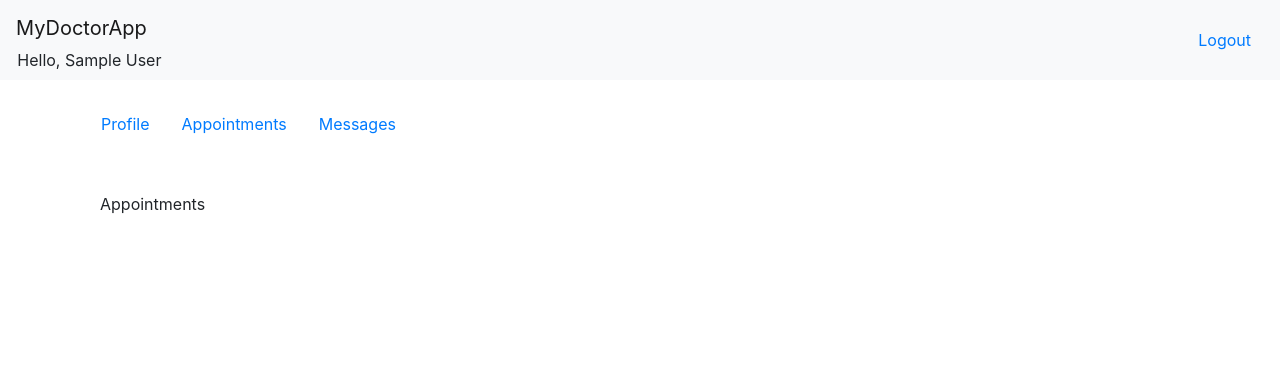
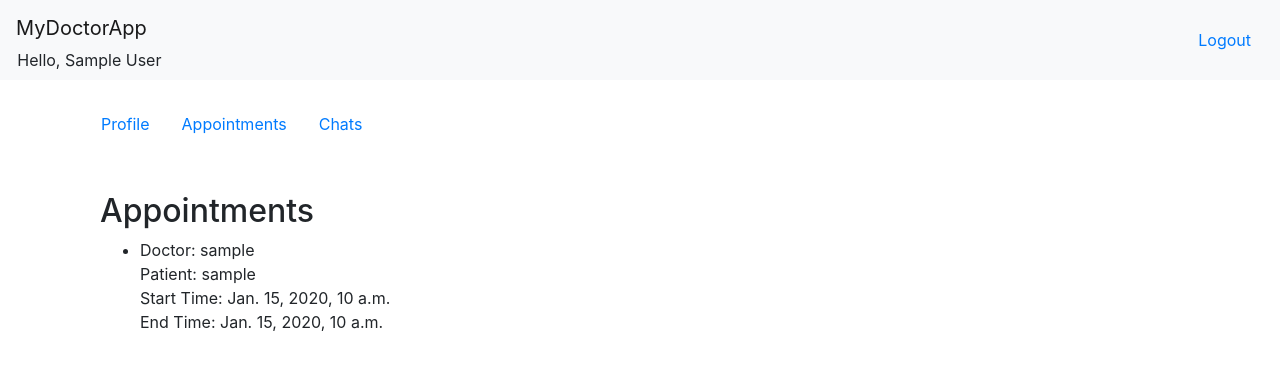
Before and after one commit to HugaidaS/Harvard-CS50W, a Django app: page /appointments in a window 1280 px wide. Shown: the top 370 px of the page. Run offline with Django 5.2, Linux system fonts and the light colour scheme; a user stored in the database is signed in; tables that the repository leaves empty hold one stand-in row (values such as "Sample post"); some libraries are stand-ins or nearby versions.

Commit message:
Finished Availability functionality, working on chats

```diff
--- a/MyDoctorApp/MyDoctorApp/models.py
+++ b/MyDoctorApp/MyDoctorApp/models.py
@@ -10,21 +10,34 @@ class User(AbstractUser):
     photo = ImageField(upload_to='user_photos/', default='media/default.png')
 
 
+class Availability(models.Model):
+    doctor = models.ForeignKey(User, on_delete=models.CASCADE)
+    appointment_date = models.DateField(default=timezone.now)
+    start_time = models.TimeField()
+    end_time = models.TimeField()
+    is_reserved = models.BooleanField(default=False)
+
+
 class Appointment(models.Model):
     doctor = models.ForeignKey(User, on_delete=models.CASCADE, related_name='doctor')
     patient = models.ForeignKey(User, on_delete=models.CASCADE, related_name='patient')
     start_time = models.DateTimeField()
     end_time = models.DateTimeField()
-
-
-class Availability(models.Model):
-    doctor = models.ForeignKey(User, on_delete=models.CASCADE)
-    appointment_date = models.DateField(default=timezone.now)
-    start_time = models.TimeField()
-    end_time = models.TimeField()
-
+    availability = models.ForeignKey(Availability, on_delete=models.SET_NULL, null=True, blank=True)
 
 class Document(models.Model):
     author = models.ForeignKey(User, on_delete=models.CASCADE, related_name='author')
     document = models.FileField(upload_to='documents/')
     uploaded_at = models.DateTimeField(auto_now_add=True)
+
+
+class Chat(models.Model):
+    doctor = models.ForeignKey(User, on_delete=models.CASCADE, related_name='doctor_chats')
+    patient = models.ForeignKey(User, on_delete=models.CASCADE, related_name='patient_chats')
+    created_at = models.DateTimeField(auto_now_add=True)
+
+class Message(models.Model):
+    chat = models.ForeignKey(Chat, on_delete=models.CASCADE, related_name='messages')
+    sender = models.ForeignKey(User, on_delete=models.CASCADE)
+    message = models.TextField()
+    timestamp = models.DateTimeField(auto_now_add=True)
--- a/MyDoctorApp/MyDoctorApp/templates/mydoctorapp/appointments.html
+++ b/MyDoctorApp/MyDoctorApp/templates/mydoctorapp/appointments.html
@@ -2,6 +2,20 @@
 
 {% block content %}
     <div class="container">
-        Appointments
+        <h2>Appointments</h2>
+        {% if appointments %}
+            <ul>
+            {% for appointment in appointments %}
+                <li>
+                    Doctor: {{ appointment.doctor.username }} <br>
+                    Patient: {{ appointment.patient.username }} <br>
+                    Start Time: {{ appointment.start_time }} <br>
+                    End Time: {{ appointment.end_time }}
+                </li>
+            {% endfor %}
+            </ul>
+        {% else %}
+            <p>No scheduled appointments yet</p>
+        {% endif %}
     </div>
 {% endblock %}
--- a/MyDoctorApp/MyDoctorApp/templates/mydoctorapp/nestedLayout.html
+++ b/MyDoctorApp/MyDoctorApp/templates/mydoctorapp/nestedLayout.html
@@ -9,7 +9,7 @@
                 <li><a href="/availability" class="nav-link">Availability</a></li>
             {% endif %}
             <li><a href="/appointments" class="nav-link">Appointments</a></li>
-            <li><a href="/messages" class="nav-link">Messages</a></li>
+            <li><a href="/chats" class="nav-link">Chats</a></li>
         </ul>
     </div>
     {% endif %}
--- a/MyDoctorApp/MyDoctorApp/urls.py
+++ b/MyDoctorApp/MyDoctorApp/urls.py
@@ -31,7 +31,9 @@ urlpatterns = [
     path("appointments", views.appointments, name="appointments"),
     path("availability", views.availability_view, name="availability"),
     path('availability/delete/<int:availability_id>/', views.delete_availability_view, name='delete_availability'),
-    path("messages", views.messages, name="messages"),
+    path("chats", views.chats, name="chats"),
+    path('chats/<int:chat_id>/', views.chat, name='chat'),
+    path('chats/new/', views.chat, name='new_chat'),
 ]
 
 if settings.DEBUG:
--- a/MyDoctorApp/MyDoctorApp/views.py
+++ b/MyDoctorApp/MyDoctorApp/views.py
@@ -1,8 +1,9 @@
 from django.contrib.auth import authenticate, login, logout
 from django.db import IntegrityError
+from django.db.models import Q
 from django.http import HttpResponseRedirect
-from django.shortcuts import render, reverse, get_object_or_404
-from .models import User, Availability
+from django.shortcuts import render, reverse, get_object_or_404, redirect
+from .models import User, Availability, Appointment, Chat
 from django.contrib.auth.decorators import login_required
 from .forms import ProfileImageForm, AvailabilityForm
 
@@ -81,12 +82,48 @@ def register(request):
 
 
 def appointments(request):
-    return render(request, "mydoctorapp/appointments.html")
+    # Query all appointments
+    appointments_list = Appointment.objects.all()
+
+    # Pass the appointments to the template
+    return render(request, "mydoctorapp/appointments.html", {"appointments": appointments_list})
 
 
-def messages(request):
-    return render(request, "mydoctorapp/messages.html")
+def chats(request):
+    # Query chats involving the current user
+    chats_list = Chat.objects.filter(Q(doctor=request.user) | Q(patient=request.user))
 
+    # Pass the chats to the template
+    return render(request, "mydoctorapp/chats.html", {"chats": chats_list})
+
+
+def delete_chat(request, chat_id):
+    # Retrieve the chat
+    chat = get_object_or_404(Chat, id=chat_id)
+
+    # Check if the current user is the doctor or the patient involved in the chat
+    if request.user == chat.doctor or request.user == chat.patient:
+        # Delete the chat
+        chat.delete()
+
+    # Redirect to the chats page
+    return HttpResponseRedirect(reverse('chats'))
+
+def chat(request, chat_id=None):
+    if request.method == 'POST':
+        message_text = request.POST['message']
+        if chat_id is not None:
+            chat = get_object_or_404(Chat, id=chat_id)
+        else:
+            # Create a new chat
+            chat = Chat.objects.create(doctor=request.user, patient=request.user)
+        # Create a new message
+        Message.objects.create(chat=chat, sender=request.user, message=message_text)
+        return redirect('chat', chat_id=chat.id)
+    else:
+        chat = get_object_or_404(Chat, id=chat_id)
+        messages = chat.messages.all()
+        return render(request, 'mydoctorapp/chat.html', {'chat': chat, 'messages': messages})
 
 def availability_view(request):
     if request.method == 'POST':
```
Also changed, not shown: MyDoctorApp/MyDoctorApp/templates/mydoctorapp/chats.html (added, +21 -0 lines), MyDoctorApp/MyDoctorApp/templates/mydoctorapp/messages.html (deleted, +0 -7 lines), MyDoctorApp/MyDoctorApp/migrations/0008_appointment_availability_availability_is_reserved.py (added), MyDoctorApp/MyDoctorApp/migrations/0009_chat_message.py (added).
